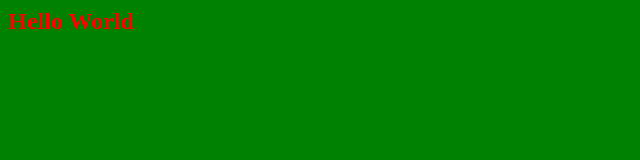
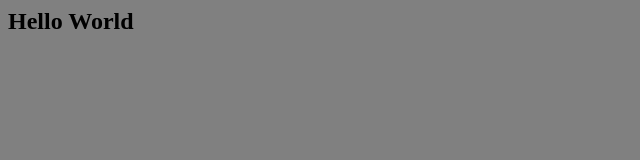
Before and after one commit to alexdk80/myGit, a plain HTML site: page index.html in a window 1280 px wide. Shown: the whole page, without its empty margins (0-640 px from the left). Drawn offline with Linux system fonts and the light colour scheme.

Commit message:
change style.css

```diff
--- a/style.css
+++ b/style.css
@@ -1,6 +1,7 @@
 body{
-	background:green;
+	background:grey;
 }
-h2{
+h1{
+font-size:80px;
  color: red;
 }
```
